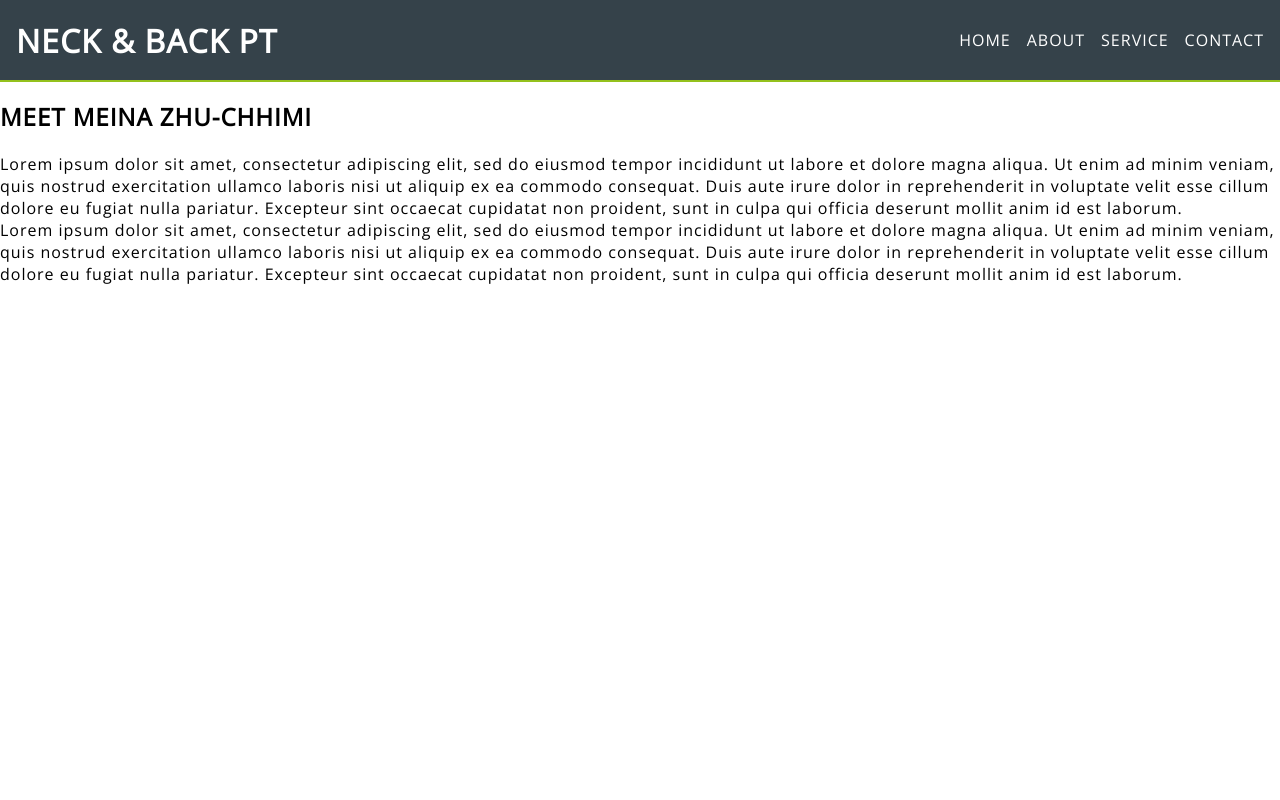
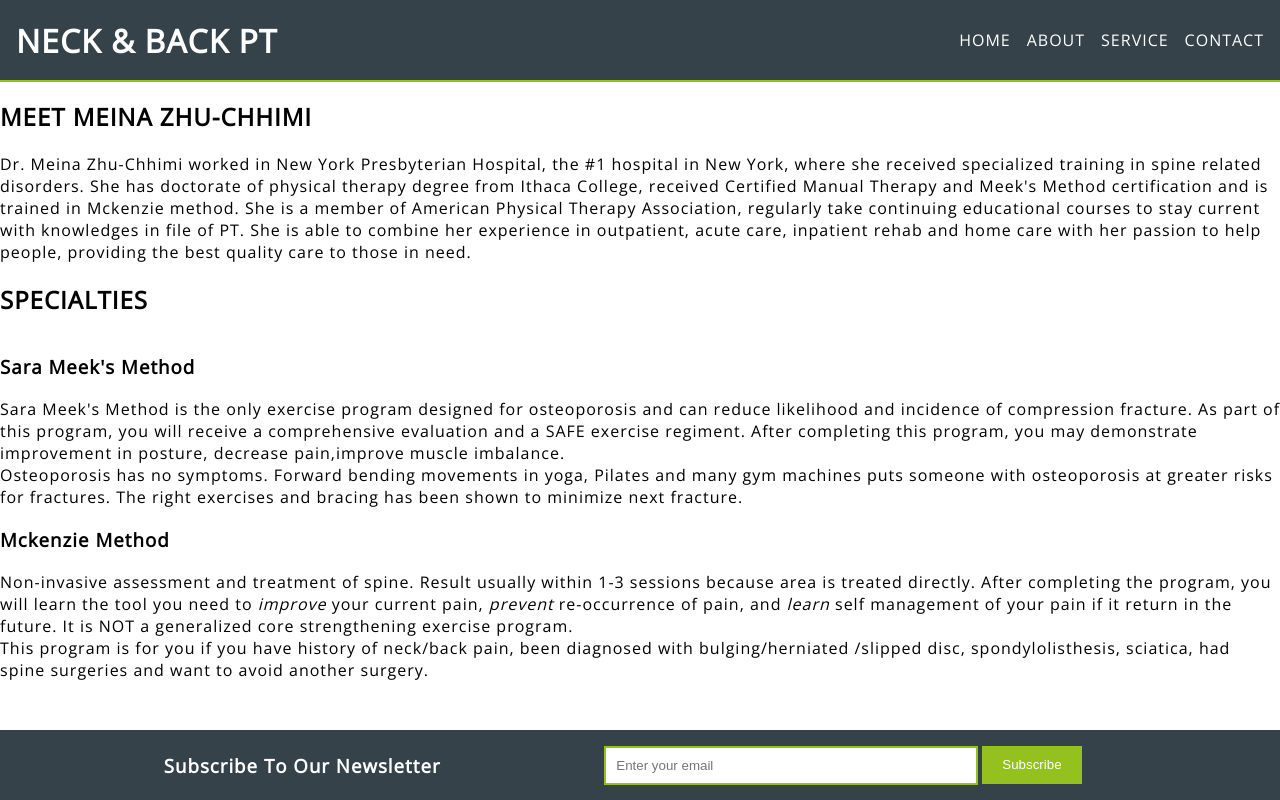
Before and after one commit to yuvachang/neckandbackPT-1, a React (Create React App) app: page /about in a window 1280 px wide. Built offline with nearby package versions, Linux system fonts and the light colour scheme.

Commit message:
add: html text, no styling

```diff
--- a/public/MainSass.css
+++ b/public/MainSass.css
@@ -28,6 +28,37 @@
     ::-webkit-scrollbar-thumb:hover {
       background: white;
       cursor: pointer; }
+
+#newsletter {
+  width: 100%;
+  height: 70px;
+  z-index: 99;
+  background-color: #35424a;
+  display: flex;
+  align-items: center;
+  justify-content: space-evenly;
+  color: white;
+  font-weight: 300;
+  text-transform: capitalize;
+  position: fixed;
+  bottom: 0; }
+  #newsletter form {
+    display: flex;
+    width: 40%; }
+    #newsletter form input {
+      border: 2px solid #94c11d;
+      padding: 10px;
+      /* margin: 4px 0; */
+      margin-right: 4px;
+      width: 100%;
+      max-width: 350px; }
+    #newsletter form button {
+      height: 38px;
+      background: #94c11d;
+      border: 0;
+      padding-left: 20px;
+      padding-right: 20px;
+      color: #ffffff; }
 
 .toolbar {
   position: fixed;
@@ -120,37 +151,6 @@ li.nav-item a:active {
     #banner:hover {
       cursor: default; } }
 
-#newsletter {
-  width: 100%;
-  height: 70px;
-  z-index: 99;
-  background-color: #35424a;
-  display: flex;
-  align-items: center;
-  justify-content: space-evenly;
-  color: white;
-  font-weight: 300;
-  text-transform: capitalize;
-  position: fixed;
-  bottom: 0; }
-  #newsletter form {
-    display: flex;
-    width: 40%; }
-    #newsletter form input {
-      border: 2px solid #94c11d;
-      padding: 10px;
-      /* margin: 4px 0; */
-      margin-right: 4px;
-      width: 100%;
-      max-width: 350px; }
-    #newsletter form button {
-      height: 38px;
-      background: #94c11d;
-      border: 0;
-      padding-left: 20px;
-      padding-right: 20px;
-      color: #ffffff; }
-
 #boxes {
   padding: 5%; }
   #boxes .boxes-row {
@@ -168,3 +168,6 @@ li.nav-item a:active {
 
 div#about {
   margin-top: 80px; }
+
+.row {
+  display: flex; }
--- a/src/About/About.js
+++ b/src/About/About.js
@@ -8,8 +8,27 @@ function About() {
         <h2>MEET MEINA ZHU-CHHIMI</h2>
       </div>
       <div className="row">
-        <div className="about-meinazhu-headshot">Lorem ipsum dolor sit amet, consectetur adipiscing elit, sed do eiusmod tempor incididunt ut labore et dolore magna aliqua. Ut enim ad minim veniam, quis nostrud exercitation ullamco laboris nisi ut aliquip ex ea commodo consequat. Duis aute irure dolor in reprehenderit in voluptate velit esse cillum dolore eu fugiat nulla pariatur. Excepteur sint occaecat cupidatat non proident, sunt in culpa qui officia deserunt mollit anim id est laborum.</div>
-        <div className="about-meinazhu-details">Lorem ipsum dolor sit amet, consectetur adipiscing elit, sed do eiusmod tempor incididunt ut labore et dolore magna aliqua. Ut enim ad minim veniam, quis nostrud exercitation ullamco laboris nisi ut aliquip ex ea commodo consequat. Duis aute irure dolor in reprehenderit in voluptate velit esse cillum dolore eu fugiat nulla pariatur. Excepteur sint occaecat cupidatat non proident, sunt in culpa qui officia deserunt mollit anim id est laborum.</div>
+        <div className="about-meinazhu-headshot"></div>
+        <div className="about-meinazhu-details">Dr. Meina Zhu-Chhimi worked in New York Presbyterian Hospital, the #1 hospital in New York, where she received specialized training in spine related disorders. She has doctorate of physical therapy degree from Ithaca College, received Certified Manual Therapy and Meek's Method certification and is trained in Mckenzie method. She is a member of American Physical Therapy Association, regularly take continuing educational courses to stay current with knowledges in file of PT. She is able to combine her experience in outpatient, acute care, inpatient  rehab and home care with her passion to help people, providing the best quality care to those in need.</div>
+      </div>
+    </section>
+    <section id="specialization-details">
+      <div className="row">
+        <h2>SPECIALTIES</h2>
+      </div>
+      <div className="sarah-meek-method">
+        <h3>Sara Meek's Method</h3>
+        Sara Meek's Method is the only exercise program designed for osteoporosis and can reduce likelihood and incidence of compression fracture. As part of this program, you will receive a comprehensive evaluation and a SAFE exercise regiment. After completing this program, you may demonstrate improvement in posture, decrease pain,improve muscle imbalance.
+        <br/>
+        Osteoporosis has no symptoms. Forward bending movements in yoga, Pilates and many gym machines puts someone with osteoporosis at greater risks for fractures. The right exercises and bracing has been shown to minimize next fracture.
+      </div>
+      {/* about two images to insert here */}
+      {/* insert source and links as well author's for credit*/}
+      <div className="mckenzie-method">
+        <h3>Mckenzie Method</h3>
+        Non-invasive assessment and treatment of spine. Result usually within 1-3 sessions because area is treated directly. After completing the program, you will learn the tool you need to <i>improve</i> your current pain, <i>prevent</i> re-occurrence of pain, and <i>learn</i> self management of your pain if it return in the future. It is NOT a generalized core strengthening exercise program.
+        <br/>
+        This program is for you if you have history of neck/back pain, been diagnosed with bulging/herniated /slipped disc, spondylolisthesis, sciatica, had spine surgeries and want to avoid another surgery.
       </div>
     </section>
   </div>
--- a/src/App/App.js
+++ b/src/App/App.js
@@ -1,5 +1,6 @@
 import React from 'react'
 import { Routes, NavBar } from '../components'
+import SubscribeForm from '../Components/SubscribeForm'
 
 function App() {
   return (
@@ -8,6 +9,11 @@ function App() {
       <div id='routes'>
         <Routes />
       </div>
+      <section id='newsletter'>
+        <h3>subscribe to our newsletter</h3>
+        <SubscribeForm />
+      </section>
+
     </div>
   )
 }
--- a/src/App/_app.scss
+++ b/src/App/_app.scss
@@ -44,3 +44,46 @@
     }
   }
 }
+
+
+#newsletter {
+  width: 100%;
+  height: 70px;
+  z-index: 99;
+
+  background-color: $app-blue;
+
+  display: flex;
+  align-items: center;
+  justify-content: space-evenly;
+
+  color: white;
+  font-weight: 300;
+  text-transform: capitalize;
+  position: fixed;
+  bottom: 0;
+
+
+  form {
+    display: flex;
+    width: 40%;
+
+    input {
+      border: 2px solid #94c11d;
+      padding: 10px;
+      /* margin: 4px 0; */
+      margin-right: 4px;
+      width: 100%;
+      max-width: 350px;
+    }
+
+    button {
+      height: 38px;
+      background: #94c11d;
+      border: 0;
+      padding-left: 20px;
+      padding-right: 20px;
+      color: #ffffff;
+    }
+  }
+}
--- a/src/App/_variables.scss
+++ b/src/App/_variables.scss
@@ -1,4 +1,3 @@
 $lime-green: #94c11d;
 $app-blue: #35424a;
-
 $font-color: black;
--- a/src/Home/Home.js
+++ b/src/Home/Home.js
@@ -65,12 +65,6 @@ function Home() {
           />
         </div>
       </section>
-
-      <section id='newsletter'>
-        <h3>subscribe to our newsletter</h3>
-        <SubscribeForm />
-      </section>
-
     </div>
   )
 }
--- a/src/NavBar/NavBar.js
+++ b/src/NavBar/NavBar.js
@@ -11,7 +11,7 @@ function NavBar () {
       <ul className="nav-items">
         <li className="nav-item"><a href='/'>HOME</a></li>
         <li className="nav-item"><a href='/about'>ABOUT</a></li>
-        <li className="nav-item"><a href='/service'>SERVICE</a></li>
+        <li className="nav-item"><a href='/services'>SERVICE</a></li>
         <li className="nav-item"><a href='/contact'>CONTACT</a></li>
       </ul>
     </div>
```
Also changed, not shown: src/Home/_home.scss (+0 -41 lines).
